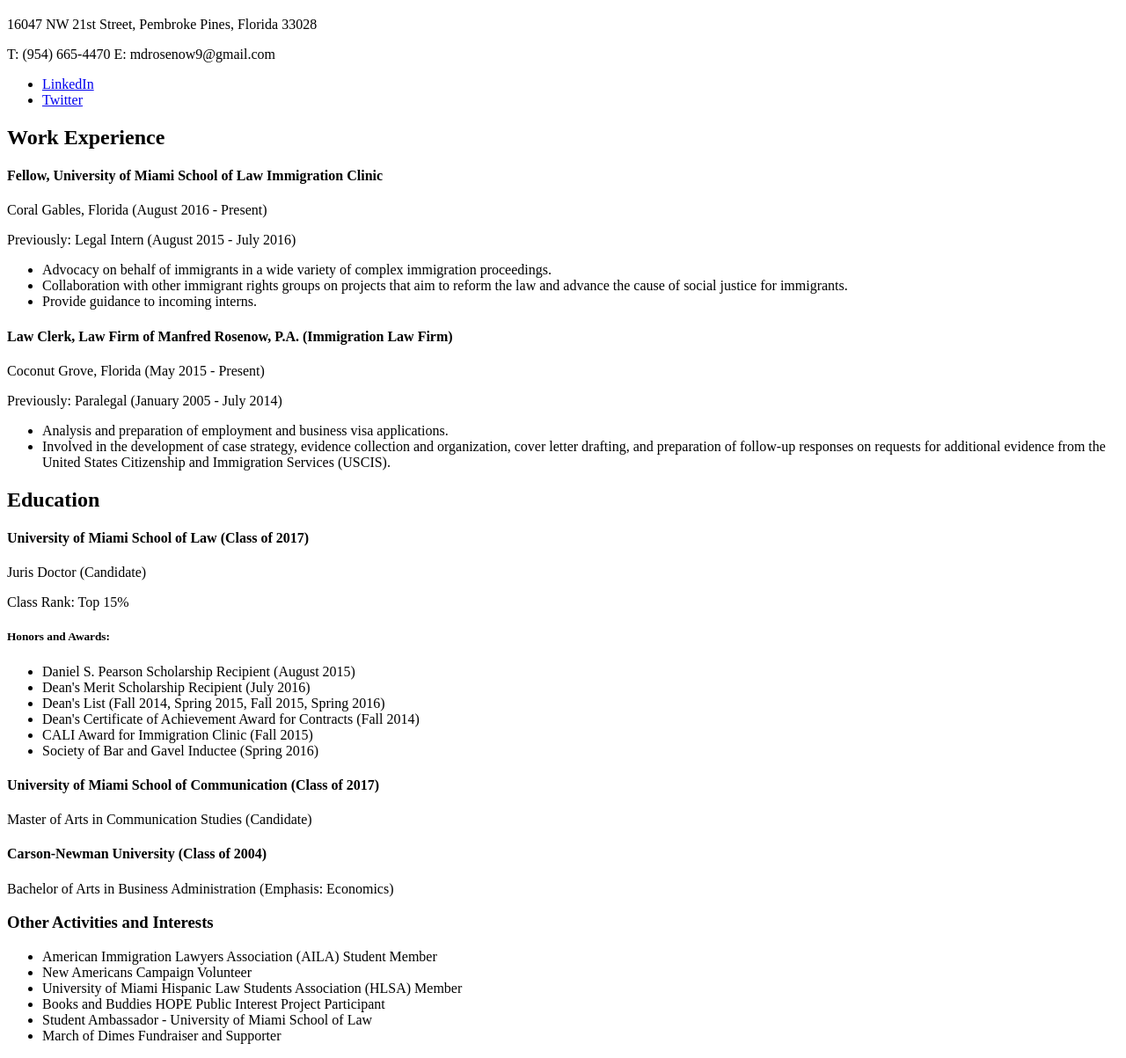
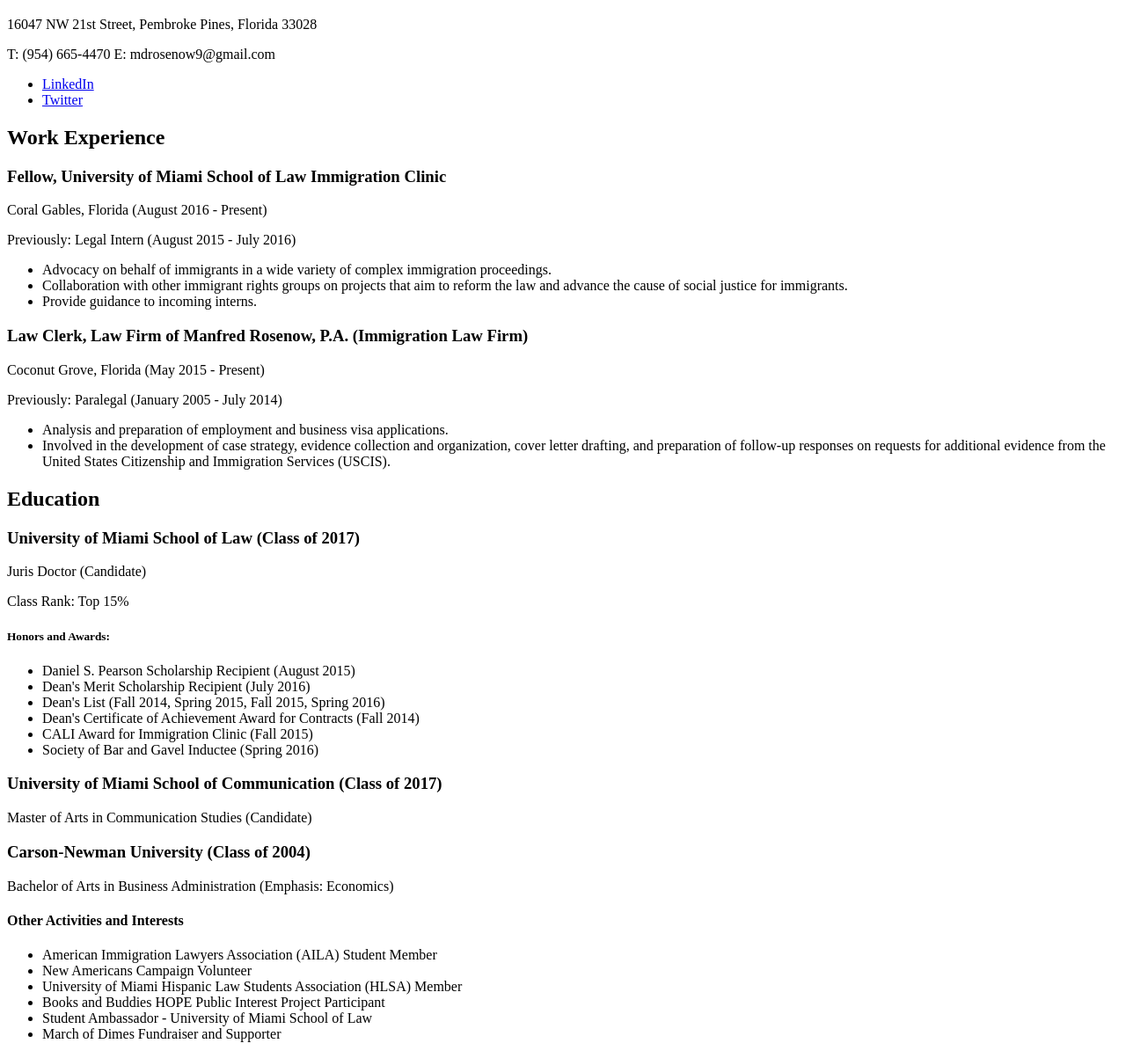
Before and after one commit to mdrosenow/mdrosenow.github.io, a plain HTML site: page resume.html in a window 1280 px wide. Shown: the part 61-1264 px from the top of the page at 88% size. Drawn offline with Linux system fonts and the light colour scheme.

Commit message:
Revisions

```diff
--- a/resume.html
+++ b/resume.html
@@ -3,6 +3,7 @@
   <head>
     <meta charset="UTF-8" />
     <title>Martin Rosenow Resume</title>
+    <link href="css/style.css" rel="stylesheet" />
   </head>
 
   <body>
@@ -14,12 +15,12 @@
         <p>T: (954) 665-4470 E: mdrosenow9@gmail.com</p>
     </header>
 
-    <nav>
+
       <ul>
       <li><a href="https://www.linkedin.com/in/martin-rosenow-ba6985b7">LinkedIn</a></li>
       <li><a href="https://twitter.com/martinrosenow">Twitter</a></li>
       </ul>
-    </nav>
+
 
     <main>
 
@@ -27,7 +28,7 @@
         <h2>Work Experience</h2>
 
     <article>
-        <h4>Fellow, University of Miami School of Law Immigration Clinic</h4>
+        <h3>Fellow, University of Miami School of Law Immigration Clinic</h4>
         <p>Coral Gables, Florida (August 2016 - Present)</p>
         <p>Previously: Legal Intern (August 2015 - July 2016)</p>
 
@@ -39,7 +40,7 @@
     </article>
 
     <article>
-        <h4>Law Clerk, Law Firm of Manfred Rosenow, P.A. (Immigration Law Firm)</h4>
+        <h3>Law Clerk, Law Firm of Manfred Rosenow, P.A. (Immigration Law Firm)</h3>
         <p>Coconut Grove, Florida (May 2015 - Present)</p>
         <p>Previously: Paralegal (January 2005 - July 2014)</p>
 
@@ -55,7 +56,7 @@
         <h2>Education</h2>
 
     <article>
-        <h4>University of Miami School of Law (Class of 2017)</h4>
+        <h3>University of Miami School of Law (Class of 2017)</h3>
         <p>Juris Doctor (Candidate)</p>
         <p>Class Rank: Top 15%</p>
         <h5>Honors and Awards:</h5>
@@ -70,19 +71,19 @@
     </article>
 
     <article>
-        <h4>University of Miami School of Communication (Class of 2017)</h4>
+        <h3>University of Miami School of Communication (Class of 2017)</h3>
         <p>Master of Arts in Communication Studies (Candidate)</p>
     </article>
 
     <article>
-        <h4>Carson-Newman University (Class of 2004)</h4>
+        <h3>Carson-Newman University (Class of 2004)</h3>
         <p>Bachelor of Arts in Business Administration (Emphasis: Economics)</p>
     </article>
 
     </section>
 
     <section>
-        <h3>Other Activities and Interests</h3>
+        <h4>Other Activities and Interests</h4>
         <ul>
           <li>American Immigration Lawyers Association (AILA) Student Member</li>
           <li>New Americans Campaign Volunteer</li>
```
